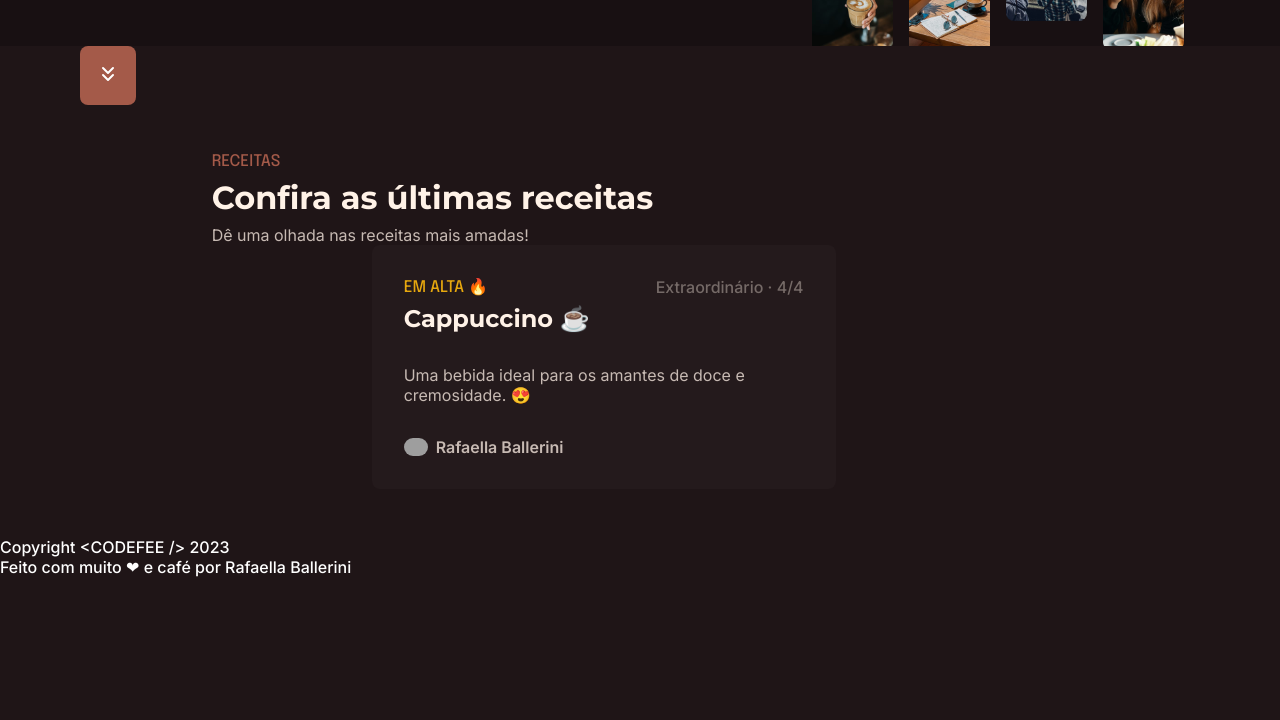
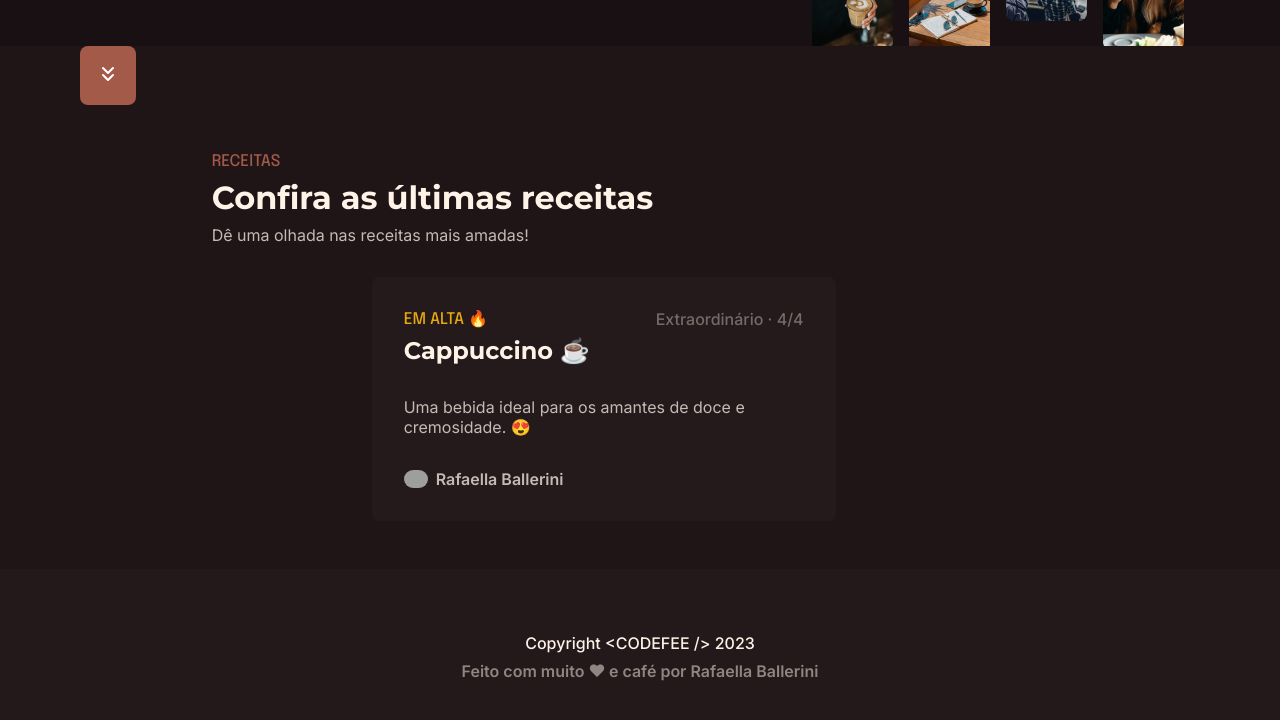
Before and after one commit to maahbatistaa/ballecoffee, a plain HTML site: page index.html in a window 1280 px wide. Shown: the part 408-1128 px from the top of the page. Before the commit the page ends 985 px from the top, so only its background shows below. Drawn offline with Linux system fonts and the light colour scheme; grey boxes are pictures that could not be loaded.

Commit message:
:construction:

```diff
--- a/index.html
+++ b/index.html
@@ -79,8 +79,8 @@
   </main>
 
   <footer>
-    <p>Copyright &lt;CODEFEE /&gt; 2023</p>
-    <p>Feito com muito ❤ e café por Rafaella Ballerini</p>
+    <p class="footer-copy">Copyright &lt;CODEFEE /&gt; 2023</p>
+    <p class="footer-autor">Feito com muito ❤ e café por Rafaella Ballerini</p>
   </footer>
 </body>
 
--- a/src/css/styles.css
+++ b/src/css/styles.css
@@ -185,6 +185,7 @@ button {
   flex-direction: column;
   gap: 2rem;
   flex-basis: 29rem;
+  margin-top: 2rem;
 }
 
 .receitas-card-cabecalho {
@@ -234,3 +235,23 @@ button {
   font-size: 1rem;
   font-weight: 600;
 }
+
+footer {
+  padding: 4rem;
+  display: flex;
+  flex-direction: column;
+  align-items: center;
+  gap: 0.5rem;
+  background: #23181a;
+}
+
+.footer-copy {
+  color: #fff2e7;
+  font-size: 1rem;
+}
+
+.footer-autor {
+  color: #fff2e780;
+  font-size: 1rem;
+  font-weight: 600;
+}
```
